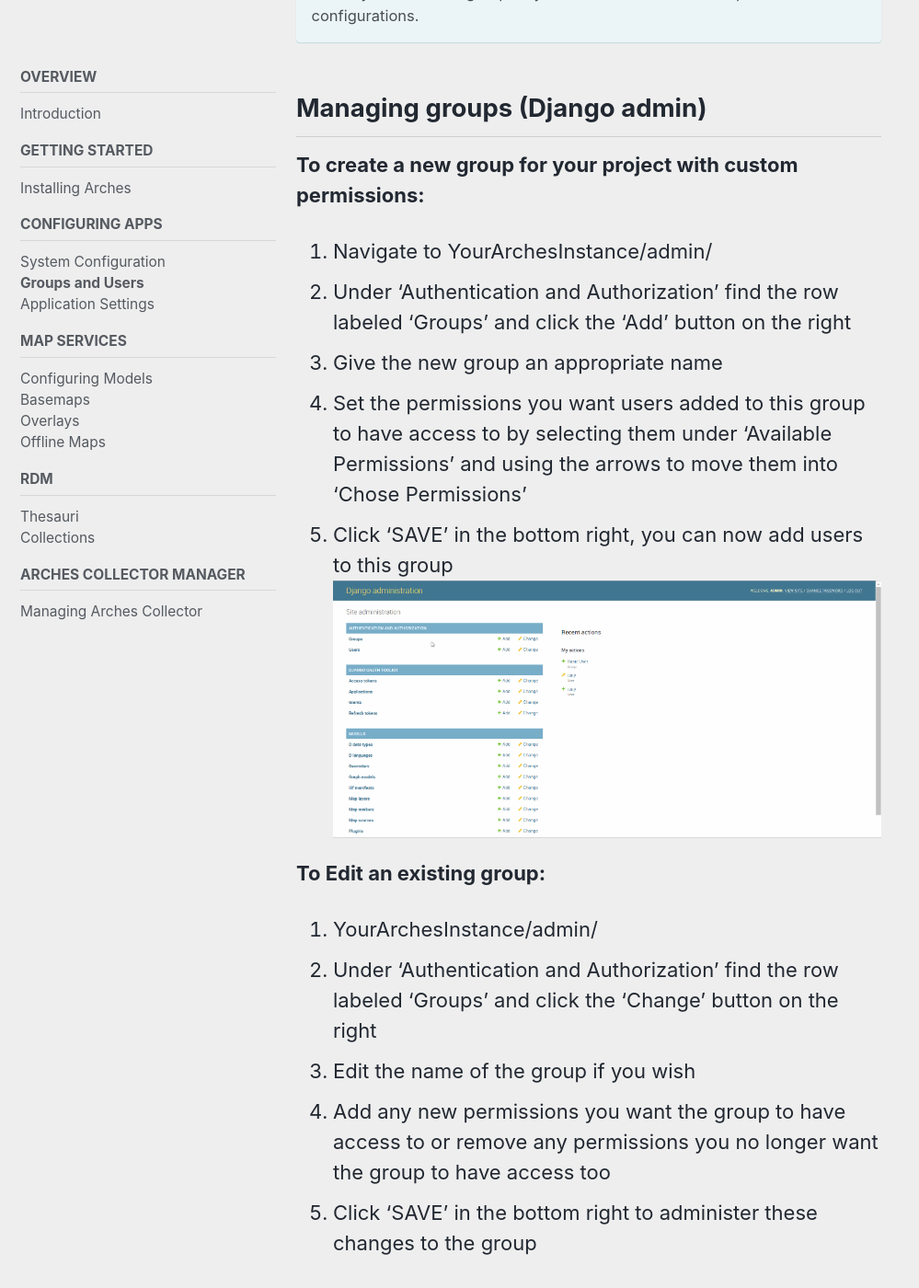
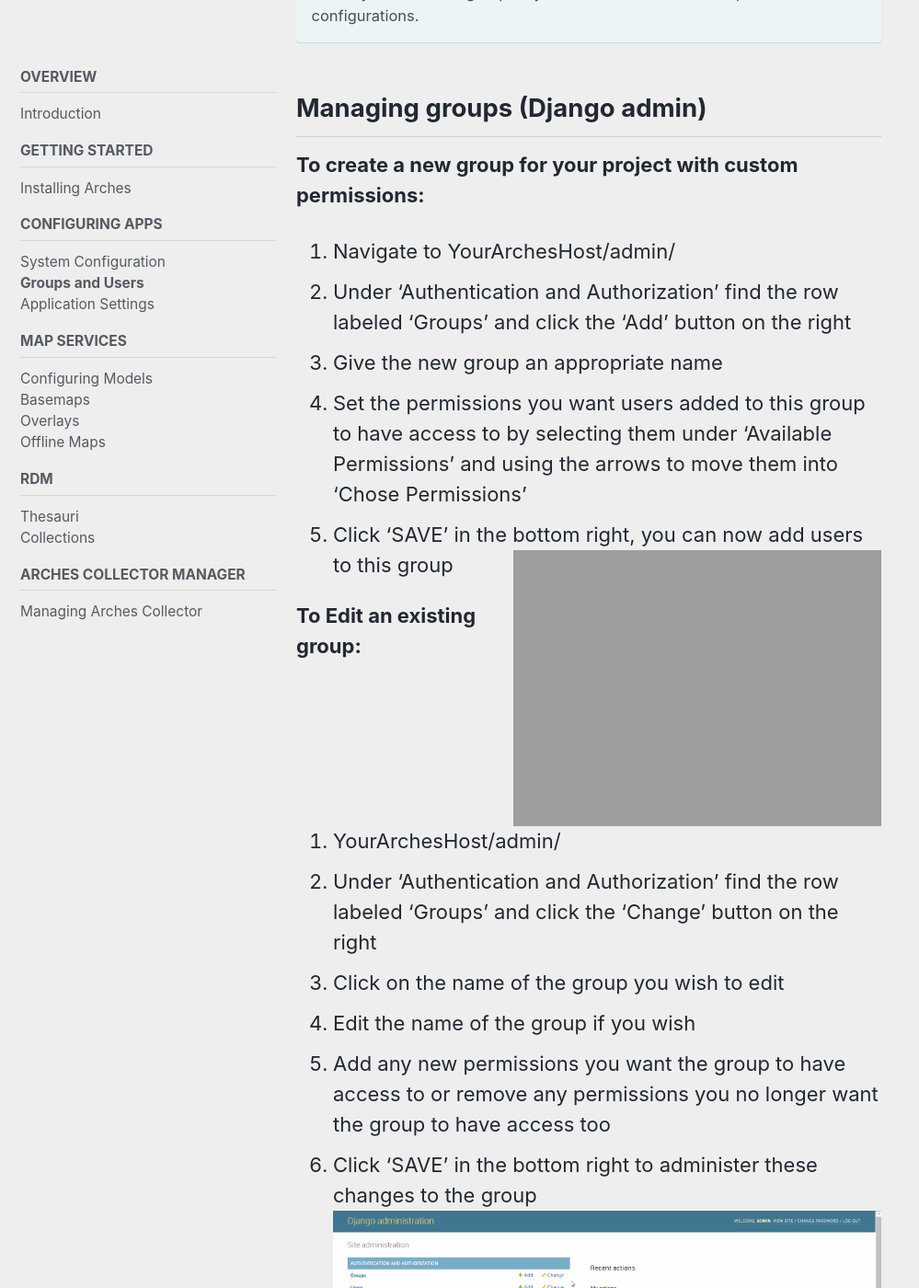
Before and after one commit to fargeo/archesguides, a Jekyll site: the page built from _pages/groups-users.md, in a window 1280 px wide and 1400 px high, scrolled down 505 px. Shown: the whole window at 92% size, without its empty margins (0-999 px from the left). Built offline with Jekyll 4.4.1, drawn with Linux system fonts in a browser that asks for light colours; cached includes are drawn as plain includes; nearby versions of some CDN libraries.

Commit message:
Image alignment
experimenting with resizing and repositioning images

```diff
--- a/_pages/groups-users.md
+++ b/_pages/groups-users.md
@@ -20,16 +20,18 @@ Arches installs with a handful of pre-existing groups with permissions already s
 
 ## Managing groups (Django admin)
 **To create a new group for your project with custom permissions:**
-1. Navigate to YourArchesInstance/admin/
+1. Navigate to YourArchesHost/admin/
 1. Under 'Authentication and Authorization' find the row labeled 'Groups' and click the 'Add' button on the right
 1. Give the new group an appropriate name
 1. Set the permissions you want users added to this group to have access to by selecting them under 'Available Permissions' and using the arrows to move them into 'Chose Permissions'
 1. Click 'SAVE' in the bottom right, you can now add users to this group
-![Creating a group in the Django interface]({{site.url}}/assets/GIFs/groupCreate.gif)
+![Creating a group in the Django interface]({{site.url}}/assets/GIFs/groupCreate.gif = 250x250){: .align-right}
 
 **To Edit an existing group:**
-1. YourArchesInstance/admin/
+1. YourArchesHost/admin/
 1. Under 'Authentication and Authorization' find the row labeled 'Groups' and click the 'Change' button on the right
+1. Click on the name of the group you wish to edit
 1. Edit the name of the group if you wish
 1. Add any new permissions you want the group to have access to or remove any permissions you no longer want the group to have access too
 1. Click 'SAVE' in the bottom right to administer these changes to the group
+![Editing group permissions in the Django interface]({{site.url}}/assets/GIFs/groupEdit.gif)
```
Also changed, not shown: _pages/configuring-models.md (+2 -0 lines), _pages/rdm.md (+2 -0 lines), assets/GIFs/groupEdit.gif (added).
